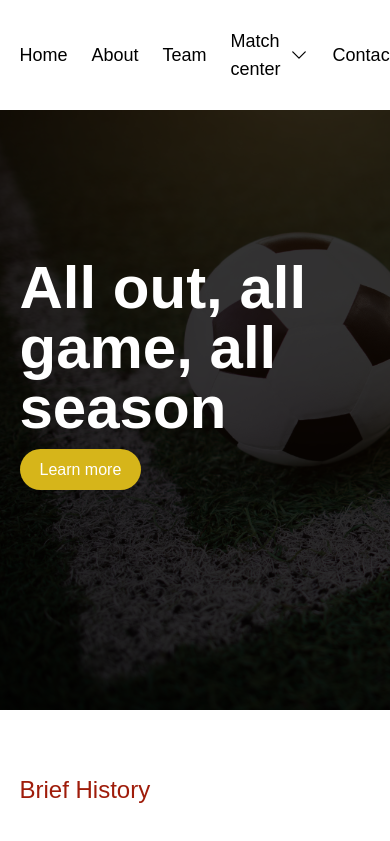
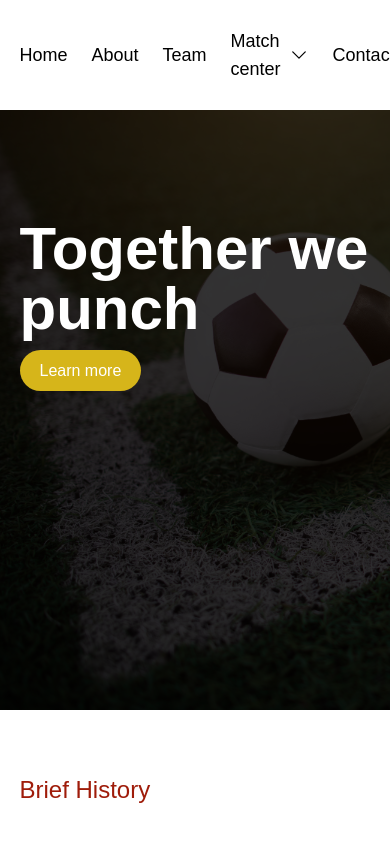
Before and after one commit to micheni14/vickers-fc, a React (Vite) app: page / in a window 390 px wide. Shown: the top 841 px of the page. Built offline with nearby package versions, Linux system fonts and the light colour scheme; grey boxes are pictures that could not be loaded.

Commit message:
updated hero sections

```diff
--- a/src/App.jsx
+++ b/src/App.jsx
@@ -10,7 +10,6 @@ import Official from "./components/team/Official";
 import Sponsors from "./components/Sponsors";
 import Footer from "./components/Footer";
 import Gallery from "./components/Gallery";
-
 import Navbar from "./components/Navbar";
 import Contact from "./components/Contact";
 
@@ -25,7 +24,7 @@ function App() {
           <Route path="/" element={<Team />}>
             <Route index element={<Official />} />
             <Route path="women" element={<Womens />} />
-            <Route path="men" element={<Mens />} />s
+            <Route path="men" element={<Mens />} />
           </Route>
         </Routes>
         <Sponsors />
--- a/src/components/Hero.jsx
+++ b/src/components/Hero.jsx
@@ -1,10 +1,9 @@
 import React from "react";
 import hero_image from "../assets/hero_img.jpg";
 // import Navbar from "./Navbar";
-import { Link, animateScroll as scroll } from 'react-scroll';
+import { Link, animateScroll as scroll } from "react-scroll";
 
 const Hero = () => {
-
   return (
     <div
       id="home"
@@ -15,11 +14,10 @@ const Hero = () => {
       }}
     >
       {/* <Navbar /> */}
-      <div className="grid md:grid-cols-2 h-[400px]  items-center w-mobile md:w-container  mx-auto ">
-        <div className=""></div>
+      <div className="grid md:grid-cols-2 h-[350px]  justify-center items-center  w-mobile md:w-container  mx-auto ">
+        {/* <div className=""></div> */}
         <div className="space-y-12">
-          <h2 className="text-6xl font-bold mb-5">All out, all game, all season</h2>
-
+          <h2 className="text-6xl font-bold mb-5">Together we punch</h2>
 
           <Link
             className="px-5 py-3 bg-ourYellow rounded-full"
@@ -27,14 +25,10 @@ const Hero = () => {
             spy={true}
             smooth={true}
             offset={-20}
-          duration={500} >
+            duration={500}
+          >
             Learn more
-
           </Link>
-
-
-
-
         </div>
       </div>
     </div>
```
Lines whose indentation alone changed are shown as unchanged.
